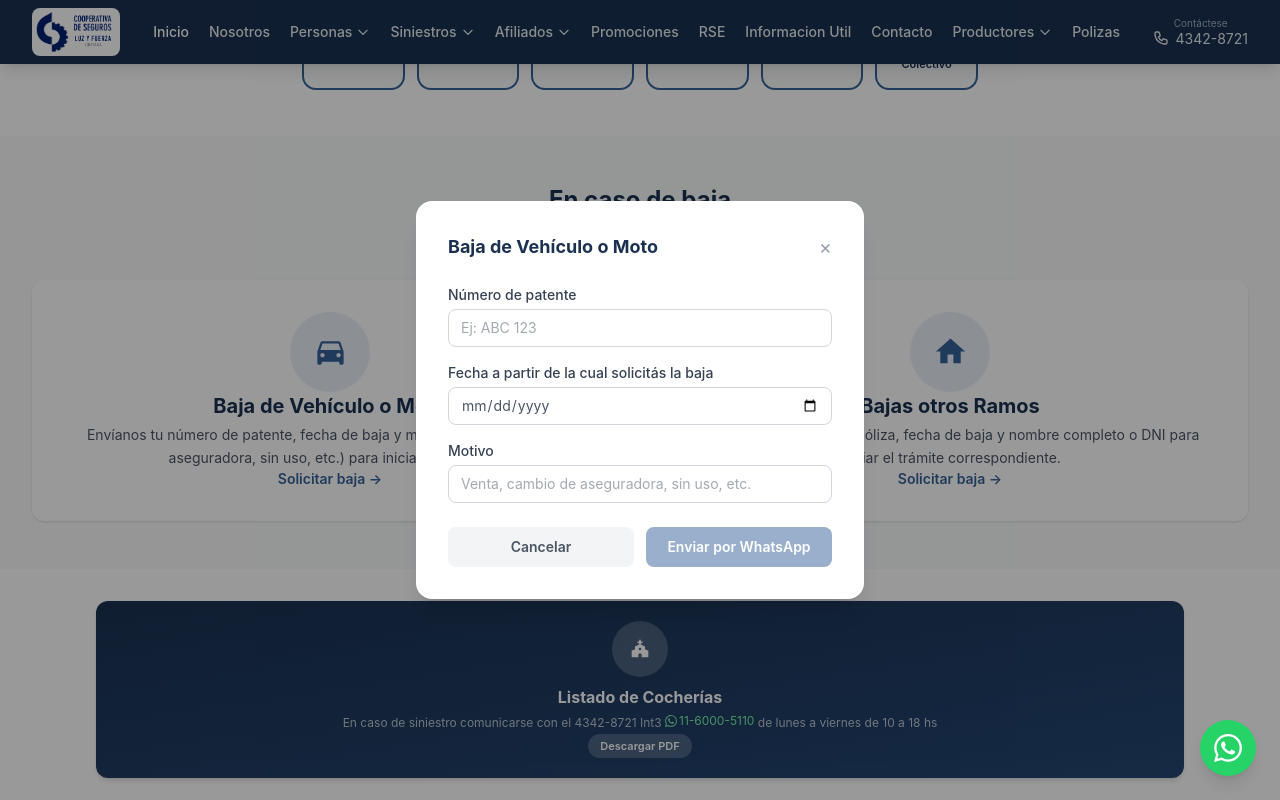
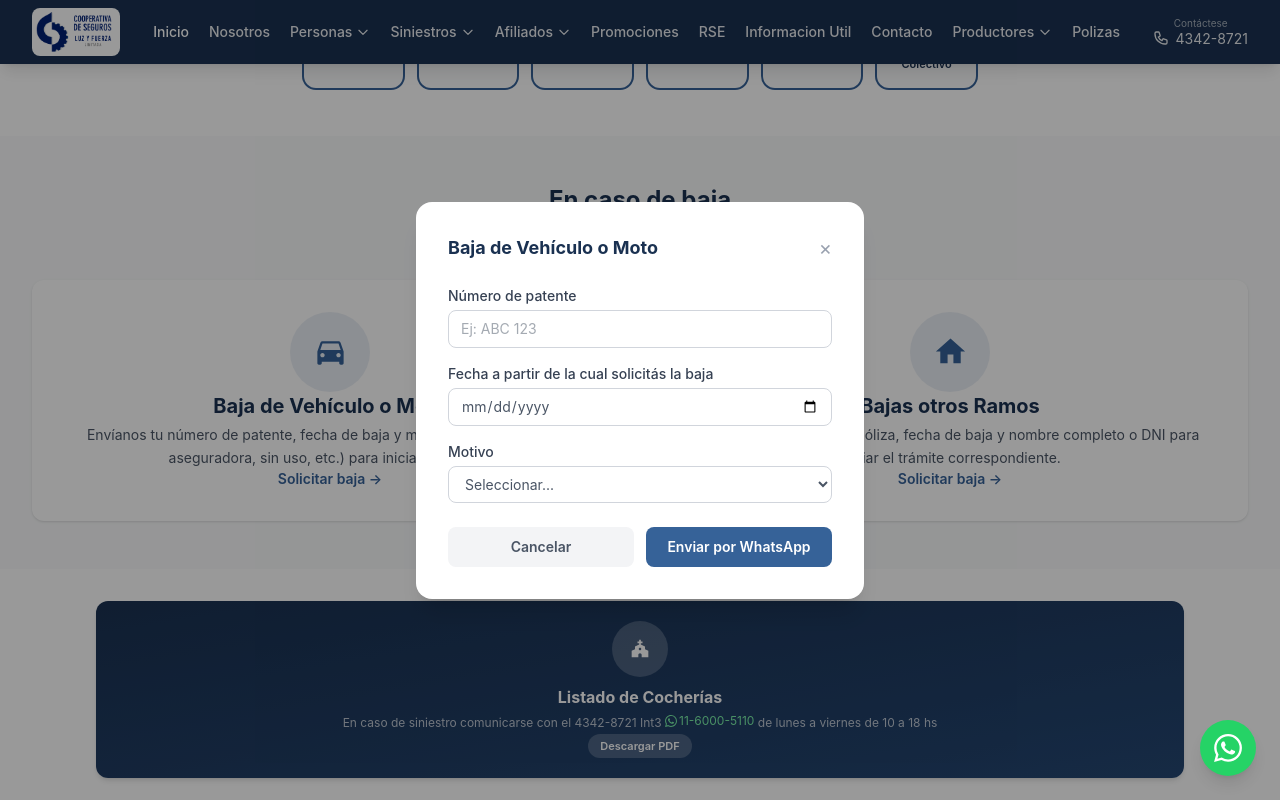
Before and after one commit to gabrieloscom/web_cooperativa, a React (Vite) app: page / in a window 1280 px wide. Both pictures are taken after a click on the button 330 px from the left and 1752 px from the top of the page. Shown: the part 1352-2152 px from the top of the page. Built offline with nearby package versions, Linux system fonts and the light colour scheme.

Commit message:
octavo commit

```diff
--- a/src/components/BajaFormModal.jsx
+++ b/src/components/BajaFormModal.jsx
@@ -1,7 +1,7 @@
 import { useState } from 'react'
 
 const patterns = {
-  patente: { regex: /^[A-Za-z]{2,3}\s?\d{3}[A-Za-z]{0,2}$/, message: 'Formato inválido (ej: ABC 123 o AB123CD)', allow: /[A-Za-z0-9\s]/ },
+  patente: { regex: /^[A-Za-z]{1,3}\s?\d{3}[A-Za-z]{0,2}$/, message: 'Formato inválido (ej: ABC 123 o AB123CD)', allow: /[A-Za-z0-9\s]/ },
   poliza: { regex: /^\d+$/, message: 'Solo números', allow: /\d/ },
 }
 
@@ -12,10 +12,13 @@ const fields = {
     inputs: [
       { name: 'patente', label: 'Número de patente', placeholder: 'Ej: ABC 123', pattern: patterns.patente },
       { name: 'fecha', label: 'Fecha a partir de la cual solicitás la baja', type: 'date' },
-      { name: 'motivo', label: 'Motivo', placeholder: 'Venta, cambio de aseguradora, sin uso, etc.' },
+      { name: 'motivo', label: 'Motivo', type: 'select', options: ['Venta', 'Cambio de aseguradora', 'Sin uso', 'Otros'] },
+      { name: 'motivoOtro', label: 'Especificar motivo', placeholder: 'Describí el motivo...', dependsOn: 'motivo', dependsValue: 'Otros' },
     ],
-    whatsappMsg: (data) =>
-      `Hola, quiero solicitar la baja de mi vehículo/moto.%0A%0APatente: ${data.patente}%0AFecha de baja: ${data.fecha}%0AMotivo: ${data.motivo}`,
+    whatsappMsg: (data) => {
+      const motivo = data.motivo === 'Otros' ? data.motivoOtro : data.motivo
+      return `[BAJA VEHICULO]%0AHola, quiero solicitar la baja de mi vehículo/moto.%0A%0APatente: ${data.patente}%0AFecha de baja: ${data.fecha}%0AMotivo: ${motivo}`
+    },
   },
   otros: {
     title: 'Bajas otros Ramos',
@@ -27,7 +30,7 @@ const fields = {
       { name: 'nombre', label: '', placeholder: '', dependsOn: 'tipoPersona', dynamicLabel: { 'Apellido y Nombre': 'Apellido y nombre', 'DNI': 'DNI' }, dynamicPlaceholder: { 'Apellido y Nombre': 'Ej: García, Juan', 'DNI': 'Ej: 20.123.456' }, dynamicPattern: { 'Apellido y Nombre': { regex: /^[A-Za-záéíóúñüÁÉÍÓÚÑÜ\s,]+$/, message: 'Solo letras y espacios', allow: /[A-Za-záéíóúñüÁÉÍÓÚÑÜ\s,]/ }, 'DNI': { regex: /^\d{1,2}\.?\d{3}\.?\d{3}$/, message: 'Solo números (ej: 20.123.456)', allow: /[\d.]/ } } },
     ],
     whatsappMsg: (data) =>
-      `Hola, quiero solicitar la baja de mi seguro.%0A%0AN° de póliza: ${data.poliza}%0AFecha de baja: ${data.fecha}%0A${data.tipoPersona}: ${data.nombre}`,
+      `[BAJA OTROS]%0AHola, quiero solicitar la baja de mi seguro.%0A%0AN° de póliza: ${data.poliza}%0AFecha de baja: ${data.fecha}%0A${data.tipoPersona}: ${data.nombre}`,
   },
 }
 
@@ -55,10 +58,18 @@ function BajaFormModal({ type, onClose }) {
     return inp.pattern
   }
 
+  function shouldSkip(inp) {
+    if (!inp.dependsOn) return false
+    const parentVal = formData[inp.dependsOn]
+    if (!parentVal) return true
+    if (inp.dependsValue && parentVal !== inp.dependsValue) return true
+    return false
+  }
+
   function validate() {
     const newErrors = {}
     for (const inp of config.inputs) {
-      if (inp.dependsOn && !formData[inp.dependsOn]) continue
+      if (shouldSkip(inp)) continue
       const val = formData[inp.name]
       const pattern = getPattern(inp)
       if (!val?.trim()) {
@@ -80,17 +91,6 @@ function BajaFormModal({ type, onClose }) {
     onClose()
   }
 
-  function isFilled(inp) {
-    if (inp.dependsOn && !formData[inp.dependsOn]) return true
-    const val = formData[inp.name]
-    if (!val?.trim()) return false
-    const pattern = getPattern(inp)
-    if (pattern && !pattern.regex.test(val.trim())) return false
-    return true
-  }
-
-  const allFilled = config.inputs.every(isFilled)
-
   return (
     <div className="fixed inset-0 z-50 flex items-center justify-center bg-black/40 p-4" onClick={onClose}>
       <div className="bg-white rounded-2xl shadow-xl w-full max-w-md p-6 sm:p-8" onClick={(e) => e.stopPropagation()}>
@@ -100,7 +100,7 @@ function BajaFormModal({ type, onClose }) {
         </div>
         <form onSubmit={handleSubmit} className="space-y-4" noValidate>
           {config.inputs.map((inp) => {
-            if (inp.dependsOn && !formData[inp.dependsOn]) return null
+            if (shouldSkip(inp)) return null
 
             const label = inp.dynamicLabel ? inp.dynamicLabel[formData[inp.dependsOn]] : inp.label
             const placeholder = inp.dynamicPlaceholder ? inp.dynamicPlaceholder[formData[inp.dependsOn]] : inp.placeholder
@@ -133,6 +133,19 @@ function BajaFormModal({ type, onClose }) {
                       </label>
                     ))}
                   </div>
+                ) : inp.type === 'select' ? (
+                  <select
+                    name={inp.name}
+                    value={formData[inp.name] || ''}
+                    onChange={handleChange}
+                    required
+                    className={`w-full border rounded-lg px-3 py-2 text-sm focus:outline-none focus:ring-2 focus:ring-accent focus:border-transparent ${errors[inp.name] ? 'border-red-400' : 'border-gray-300'}`}
+                  >
+                    <option value="">Seleccionar...</option>
+                    {inp.options.map((opt) => (
+                      <option key={opt} value={opt}>{opt}</option>
+                    ))}
+                  </select>
                 ) : (
                   <input
                     type="text"
@@ -154,7 +167,7 @@ function BajaFormModal({ type, onClose }) {
             </button>
             <button
               type="submit"
-              disabled={!allFilled || sending}
+              disabled={sending}
               className="flex-1 text-sm font-semibold text-white bg-accent hover:bg-[#4A7AB8] disabled:opacity-50 px-4 py-2.5 rounded-lg transition-colors"
             >
               {sending ? 'Enviando...' : 'Enviar por WhatsApp'}
```
Also changed, not shown: 1 other file (tests, documents, lock files or other folders).
